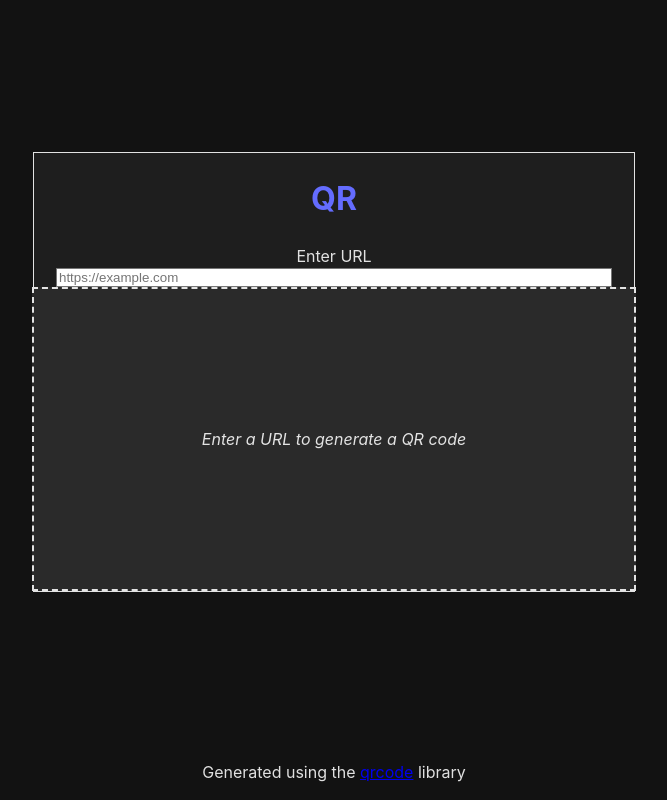
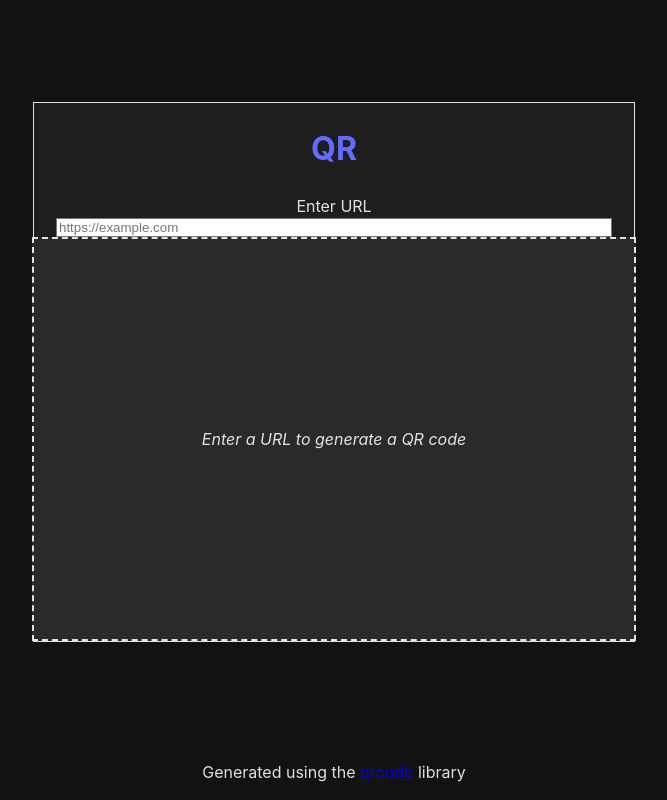
Before and after one commit to seancrosby/qr-code, a React (Vite) app: page / in a window 1280 px wide. Shown: the whole page, without its empty margins (306-973 px from the left). Built offline with nearby package versions, Linux system fonts and the light colour scheme.

Commit message:
style: significantly increase vertical spacing and gaps

```diff
--- a/src/components/QRCodeGenerator.tsx
+++ b/src/components/QRCodeGenerator.tsx
@@ -27,10 +27,11 @@ const QRCodeGenerator: React.FC = () => {
   }, [url]);
 
   return (
-    <div className="flex flex-col items-center justify-center p-12 bg-[#1e1e1e] rounded-xl shadow-xl w-[90%] max-w-[600px] border border-neutral-800 relative">
-      <h1 className="text-6xl font-extrabold mb-10 text-[#646cff] text-center">QR</h1>
-      <div className="w-full mb-12 text-center flex flex-col items-center">
-        <label htmlFor="url-input" className="block text-sm font-medium text-neutral-400 mb-2">
+    <div className="flex flex-col items-center justify-center p-16 bg-[#1e1e1e] rounded-xl shadow-xl w-[90%] max-w-[600px] border border-neutral-800 relative gap-y-12">
+      <h1 className="text-6xl font-extrabold text-[#646cff] text-center">QR</h1>
+
+      <div className="w-full text-center flex flex-col items-center">
+        <label htmlFor="url-input" className="block text-sm font-medium text-neutral-400 mb-4">
           Enter URL
         </label>
         <input
@@ -43,14 +44,14 @@ const QRCodeGenerator: React.FC = () => {
         />
       </div>
 
-      <div className="flex flex-col items-center justify-center min-h-[300px] w-full border-2 border-dashed border-neutral-700 rounded-xl bg-[#2a2a2a] py-16 px-4">
+      <div className="flex flex-col items-center justify-center min-h-[400px] w-full border-2 border-dashed border-neutral-700 rounded-xl bg-[#2a2a2a] py-20 px-4">
         {qrCodeUrl ? (
-          <div className="flex flex-col items-center">
+          <div className="flex flex-col items-center gap-y-10">
             <img src={qrCodeUrl} alt="Generated QR Code" className="w-[280px] h-auto rounded-lg shadow-sm" />
             <a
               href={qrCodeUrl}
               download="qrcode.png"
-              className="mt-10 text-white underline hover:text-gray-300 transition duration-200 font-bold text-xl"
+              className="text-white underline hover:text-gray-300 transition duration-200 font-bold text-xl"
             >
               Download PNG
             </a>
```
